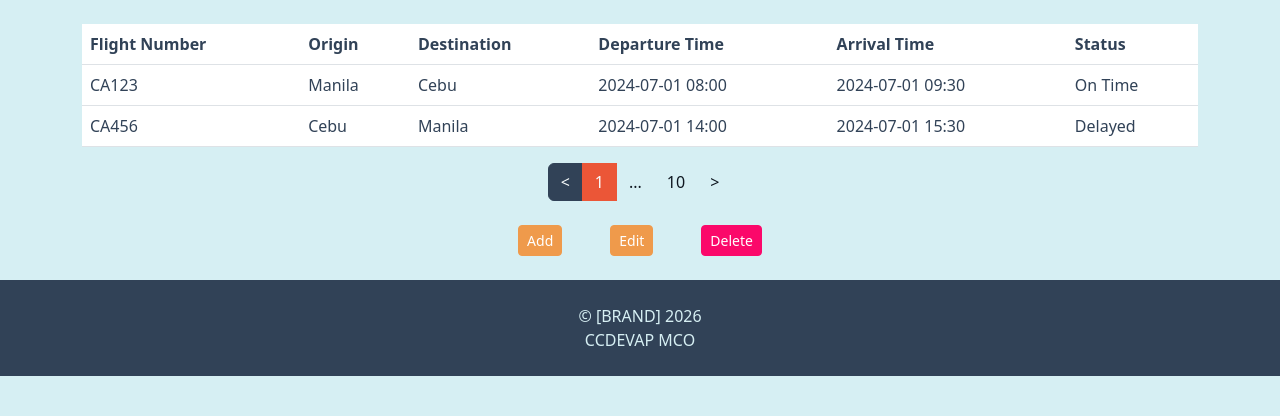
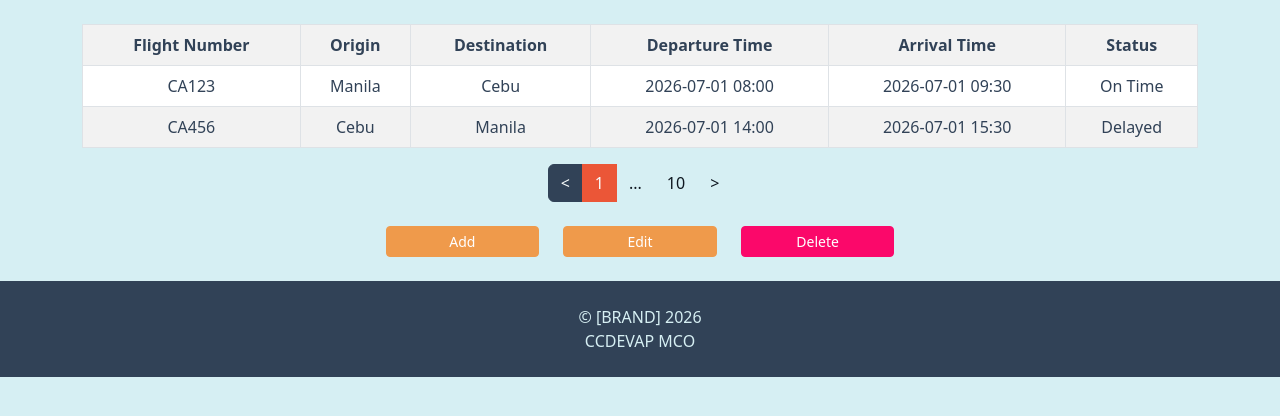
Before and after one commit to recursively-atomic/ccdevap-mco, a web app: file views/admin/admin-flights.html in a window 1280 px wide. Shown: the part 194-610 px from the top of the page. Run offline with its HTML, style and script files only (its server is not run), Linux system fonts and the light colour scheme.

Commit message:
adjusted desingns of admin flights page

```diff
--- a/views/admin/admin-flights.html
+++ b/views/admin/admin-flights.html
@@ -95,8 +95,7 @@
 
     <!-- FLIGHT TABLE -->
 <div class="container">
-    <table class="table">
-
+    <table class="table table-striped table-bordered text-center">
     <tr>
             <th>Flight Number</th>
             <th>Origin</th>
@@ -109,16 +108,16 @@
         <td>CA123</td>
         <td>Manila</td>
         <td>Cebu</td>
-        <td>2024-07-01 08:00</td>
-        <td>2024-07-01 09:30</td>
+        <td>2026-07-01 08:00</td>
+        <td>2026-07-01 09:30</td>
         <td>On Time</td>
     </tr>
     <tr>
         <td>CA456</td>
         <td>Cebu</td>
         <td>Manila</td>
-        <td>2024-07-01 14:00</td>
-        <td>2024-07-01 15:30</td>
+        <td>2026-07-01 14:00</td>
+        <td>2026-07-01 15:30</td>
         <td>Delayed</td>
     </tr>
     </table>
@@ -149,10 +148,10 @@
 <br>
 
 <!-- BUTTONS FOR ACTIONS -->
-<div class="d-flex justify-content-center gap-5">
-    <button class="btn btn-sm btn-secondary text-white align-middle" data-bs-toggle="modal" data-bs-target="#add-flight">Add</button>
-    <button class="btn btn-sm btn-secondary text-white" data-bs-toggle="modal" data-bs-target="#edit-flight">Edit</button>
-    <button class="btn btn-sm btn-danger btn-secondary text-white" data-bs-toggle="modal" data-bs-target="#delete-flight">Delete</button>
+<div class="d-flex justify-content-center gap-4">
+    <button class="btn btn-sm btn-secondary text-white" style="width: 12%;" data-bs-toggle="modal" data-bs-target="#add-flight">Add</button>
+    <button class="btn btn-sm btn-secondary text-white" style="width: 12%;" data-bs-toggle="modal" data-bs-target="#edit-flight">Edit</button>
+    <button class="btn btn-sm btn-danger btn-secondary text-white" style="width: 12%;" data-bs-toggle="modal" data-bs-target="#delete-flight">Delete</button>
 </div>
 
 <!-- ADD FLIGHT MODAL -->
```
